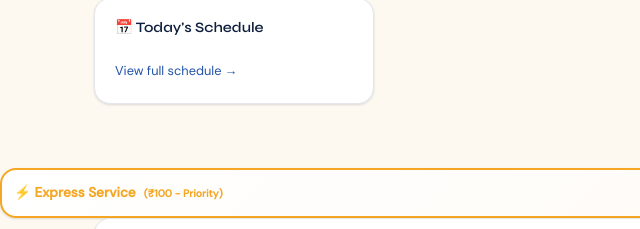
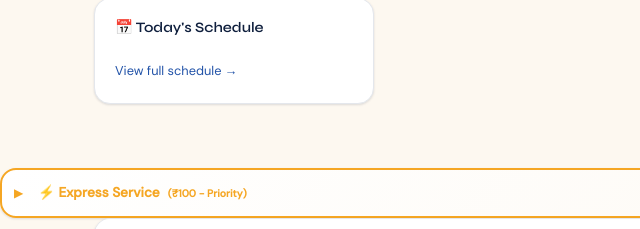
Before and after one commit to Likhith-Batchu/smallWasher, a plain HTML site: page student.html in a window 1280 px wide. Shown: the part 1510-1739 px from the top of the page, 0-640 px from the left. Drawn offline with Linux system fonts and the light colour scheme; no server answers.

Commit message:
Update style.css

```diff
--- a/style.css
+++ b/style.css
@@ -1834,3 +1834,28 @@ textarea {
     font-size: 1.2rem;
   }
 }
+/* Express Service Collapsible Styles */
+details summary {
+  list-style: none;
+  transition: all var(--transition);
+}
+
+details summary::-webkit-details-marker {
+  display: none;
+}
+
+details summary::before {
+  content: '▶';
+  display: inline-block;
+  width: 16px;
+  font-size: 0.7rem;
+  transition: transform 0.2s ease;
+}
+
+details[open] summary::before {
+  transform: rotate(90deg);
+}
+
+details summary:hover {
+  opacity: 0.8;
+}
```
